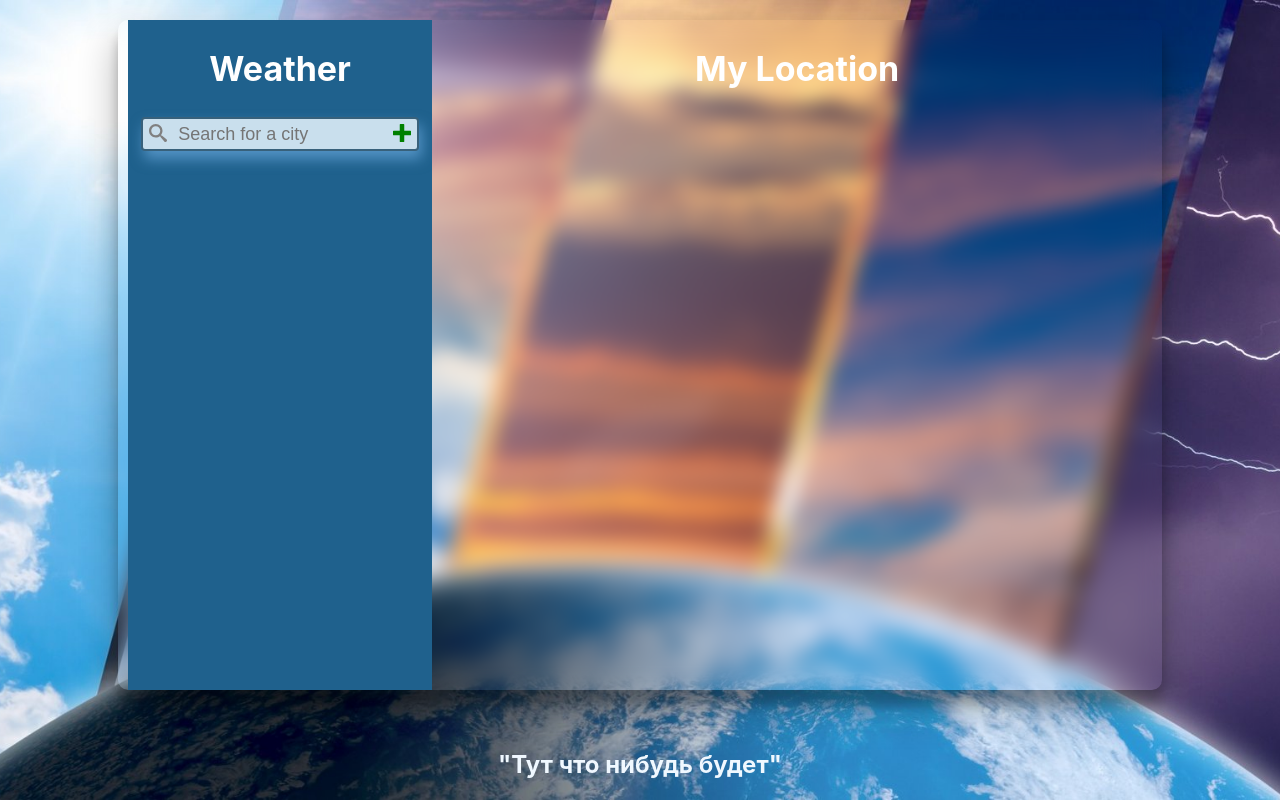
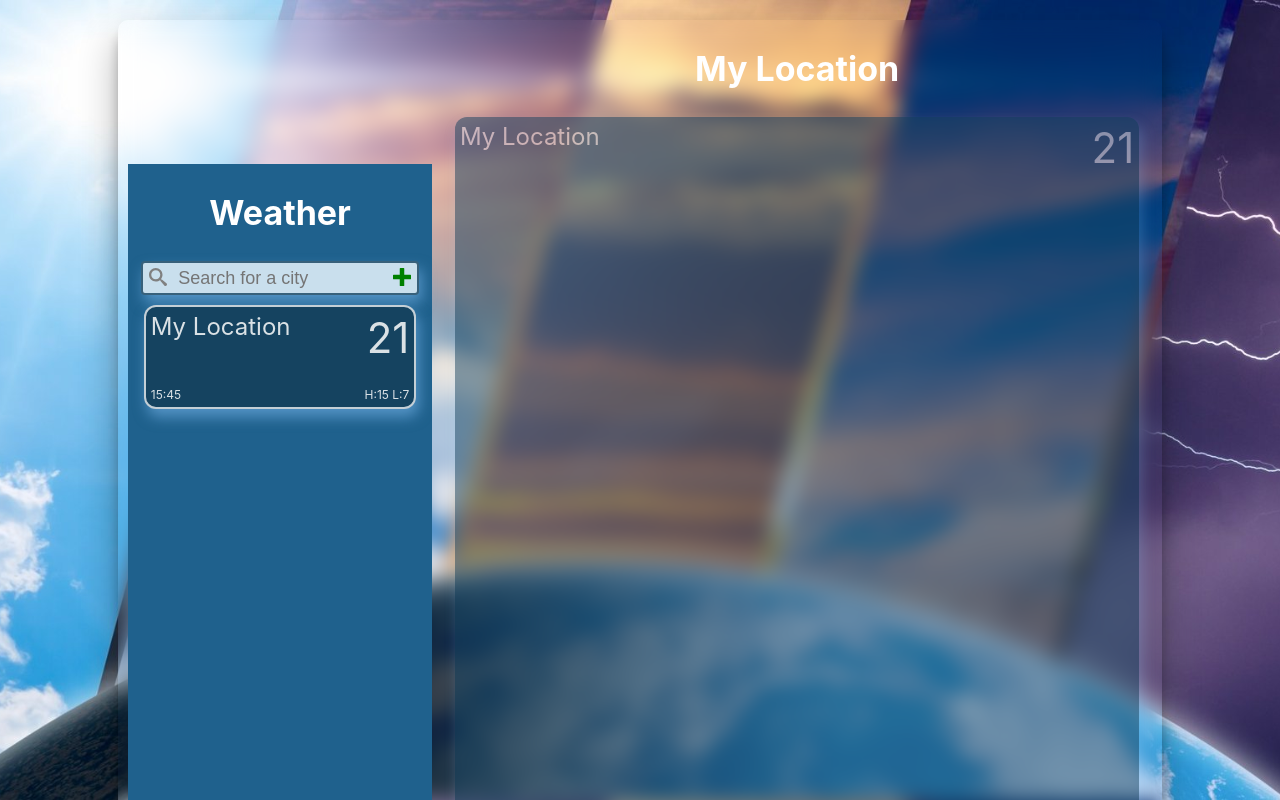
Before and after one commit to MythosOne/weather-app, a React (Create React App) app: page / in a window 1280 px wide. Shown: the top 800 px of the page. Built offline with nearby package versions, Linux system fonts and the light colour scheme.

Commit message:
Create WeatherSection, WeatherCard, readme

```diff
--- a/package.json
+++ b/package.json
@@ -2,7 +2,7 @@
   "name": "weather-app",
   "version": "0.1.0",
   "private": true,
-  "homepage": "http://MythosOne.github.io/weather-app",
+  "homepage": "https://MythosOne.github.io/weather-app",
   "dependencies": {
     "@emotion/react": "^11.11.1",
     "@emotion/styled": "^11.11.0",
--- /dev/null
+++ b/src/components/MyLocationCard/MyLocationCard.jsx
@@ -0,0 +1,39 @@
+import React from 'react';
+import {
+  Container,
+  City,
+  Time,
+  Temperature,
+  Location,
+} from './MyLocationCard.styled';
+
+function MyLocationCard() {
+  return (
+    <Container onClick={() => console.log('iCloud')}>
+      <div
+        style={{
+          display: 'flex',
+          flexDirection: 'row',
+          justifyContent: 'space-between',
+          alignItems: 'stretch',
+        }}
+      >
+        <City>My Location</City>
+        <Temperature>21</Temperature>
+      </div>
+      <div
+        style={{
+          display: 'flex',
+          flexDirection: 'row',
+          justifyContent: 'space-between',
+          alignItems: 'center',
+        }}
+      >
+        <Time>15:45</Time>
+        <Location>H:15 L:7</Location>
+      </div>
+    </Container>
+  );
+}
+
+export default MyLocationCard;
--- /dev/null
+++ b/src/components/MyLocationCard/MyLocationCard.styled.js
@@ -0,0 +1,48 @@
+import styled from '@emotion/styled';
+
+export const Container = styled.div`
+  display: flex;
+  flex-direction: column;
+  justify-content: space-between;
+  align-items: stretch;
+
+  margin: 0 auto;
+  margin-top: 10px;
+  padding: 5px;
+  width: 85%;
+  height: 90px;
+  border-style: solid;
+  border-width: 2px;
+  border-color: rgba(240, 243, 244, 0.8);
+  border-radius: 12px;
+  background-color: #154360;
+  box-shadow: 3px 8px 14px rgba(136, 198, 253, 0.5);
+`;
+
+export const City = styled.h2`
+  margin: 0;
+  color: rgba(240, 243, 244, 0.9);
+  font-size: 24px;
+  font-weight: 400;
+`;
+
+export const Time = styled.p`
+  margin: 0;
+  color: rgba(240, 243, 244, 0.9);
+  font-size: 12px;
+  font-weight: 400;
+`;
+
+export const Temperature = styled.p`
+  margin: 0;
+  color: rgba(240, 243, 244, 0.9);
+  font-size: 42px;
+  font-weight: 400;
+`;
+
+export const Location = styled.p`
+  margin: 0;
+  color: rgba(240, 243, 244, 0.9);
+  font-size: 12px;
+  font-weight: 400;
+`;
--- a/src/components/MyLocationWeather/MyLocationWeather.jsx
+++ b/src/components/MyLocationWeather/MyLocationWeather.jsx
@@ -1,9 +1,11 @@
-import {LocationForm, Title} from './MyLocationWeather.styled';
+import WeatherSection from '../WeatherSection/WeatherSection';
+import { LocationForm, Title } from './MyLocationWeather.styled';
 
-export const MyLocationWeather = () => {
+export const MyLocationWeather = ({ card }) => {
   return (
     <LocationForm>
       <Title>My Location</Title>
+      <WeatherSection />
     </LocationForm>
   );
 };
--- a/src/components/Searchbar/Searchbar.jsx
+++ b/src/components/Searchbar/Searchbar.jsx
@@ -2,11 +2,12 @@ import React, { useState } from 'react';
 import { ImSearch, ImPlus } from 'react-icons/im';
 import {
   SearchBarForm,
-  // Container,
+  Container,
   ButtonSearch,
   ButtonAdd,
   Input,
 } from './SearchBar.styled';
+import MyLocationCard from '../MyLocationCard/MyLocationCard';
 
 export const SearchBar = ({onAddCity}) => {
   const [value, setValue] = useState('');
@@ -23,7 +24,7 @@ export const SearchBar = ({onAddCity}) => {
   };
 
   return (
-    // <Container>
+    <Container>
       <SearchBarForm onSubmit={handleSubmit}>
         <ButtonSearch type="submit">
           <ImSearch size={18} />
@@ -41,6 +42,7 @@ export const SearchBar = ({onAddCity}) => {
           <ImPlus size={18} />
         </ButtonAdd>
       </SearchBarForm>
-    // </Container>
+      <MyLocationCard />
+    </Container>
   );
 };
--- a/src/components/Searchbar/Searchbar.styled.js
+++ b/src/components/Searchbar/Searchbar.styled.js
@@ -1,16 +1,11 @@
 import styled from '@emotion/styled';
 
-// export const Container = styled.div`
-//   display: flex;
-//   flex-direction: column;
-//   align-items: center;
-//   justify-content: flex-start;
-//   border-style: solid;
-//   border-width: 2px;
-//   border-color: rgba(240, 243, 244, 0.8);
-//   border-radius: 4px;
-//   background-color: #154360;
-// `;
+export const Container = styled.div`
+  display: flex;
+  flex-direction: column;
+  align-items: center;
+  justify-content: flex-start;
+`;
 
 export const SearchBarForm = styled.form`
   /* position: relative; */
--- a/src/components/WeatherCity/WeatherCity.jsx
+++ b/src/components/WeatherCity/WeatherCity.jsx
@@ -1,7 +1,6 @@
 import React, { useState } from 'react';
 import { nanoid } from 'nanoid';
 import { SearchBar } from '../SearchBar/SearchBar';
-import { WeatherList } from '../WeatherList/WeatherList';
 import { WeatherForm, Title } from './WeatherCity.styled';
 import WeatherCard from '../WeatherCard/WeatherCard';
 
@@ -12,10 +11,10 @@ export const WeatherCity = () => {
     if (city.length === 0) {
       alert('Field must be filled');
     } else {
-      setCities([...cities, { id: nanoid(), city: city }]);
+      setCities([...cities, { id: nanoid(), city }]);
     }
 
-    console.log(cities)
+    console.log(cities);
   };
 
   return (
@@ -25,7 +24,6 @@ export const WeatherCity = () => {
       {cities.map(city => (
         <WeatherCard city={city} />
       ))}
-      {/* <WeatherList /> */}
     </WeatherForm>
   );
 };
--- /dev/null
+++ b/src/components/WeatherSection/WeatherSection.jsx
@@ -0,0 +1,30 @@
+import React from 'react';
+import { Container, City, Temperature } from './WeatherSection.styled';
+
+function WeatherSection() {
+  return (
+    <Container>
+      <div
+        style={{
+          display: 'flex',
+          flexDirection: 'row',
+          justifyContent: 'space-between',
+          alignItems: 'stretch',
+        }}
+      >
+        <City>My Location</City>
+        <Temperature>21</Temperature>
+      </div>
+      <div
+        style={{
+          display: 'flex',
+          flexDirection: 'row',
+          justifyContent: 'space-between',
+          alignItems: 'center',
+        }}
+      ></div>
+    </Container>
+  );
+}
+
+export default WeatherSection;
--- /dev/null
+++ b/src/components/WeatherSection/WeatherSection.styled.js
@@ -0,0 +1,32 @@
+import styled from '@emotion/styled';
+
+export const Container = styled.div`
+  display: flex;
+  flex-direction: column;
+  justify-content: space-between;
+  align-items: stretch;
+
+  margin: 0 auto;
+  margin-top: 10px;
+  padding: 5px;
+  width: 95%;
+  height: 850px;
+  border-radius: 12px;
+  background-color: #154360;
+  box-shadow: 3px 8px 14px rgba(136, 198, 253, 0.5);
+  opacity: 0.5;
+`;
+
+export const City = styled.h2`
+  margin: 0;
+  color: rgba(240, 243, 244, 0.9);
+  font-size: 24px;
+  font-weight: 400;
+`;
+
+export const Temperature = styled.p`
+  margin: 0;
+  color: rgba(240, 243, 244, 0.9);
+  font-size: 42px;
+  font-weight: 400;
+`;
```
Also changed, not shown: src/components/img/readme-image.jpg (added), 1 other file (tests, documents, lock files or other folders).
